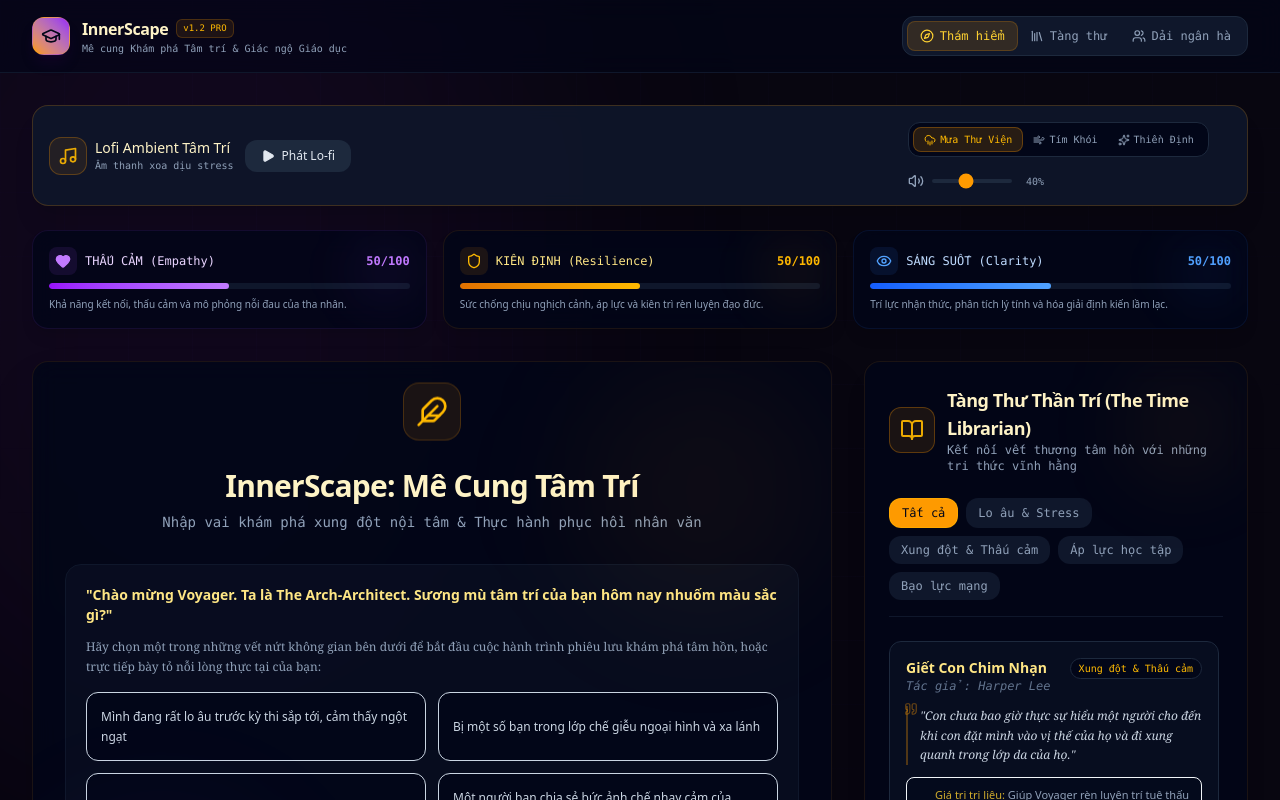
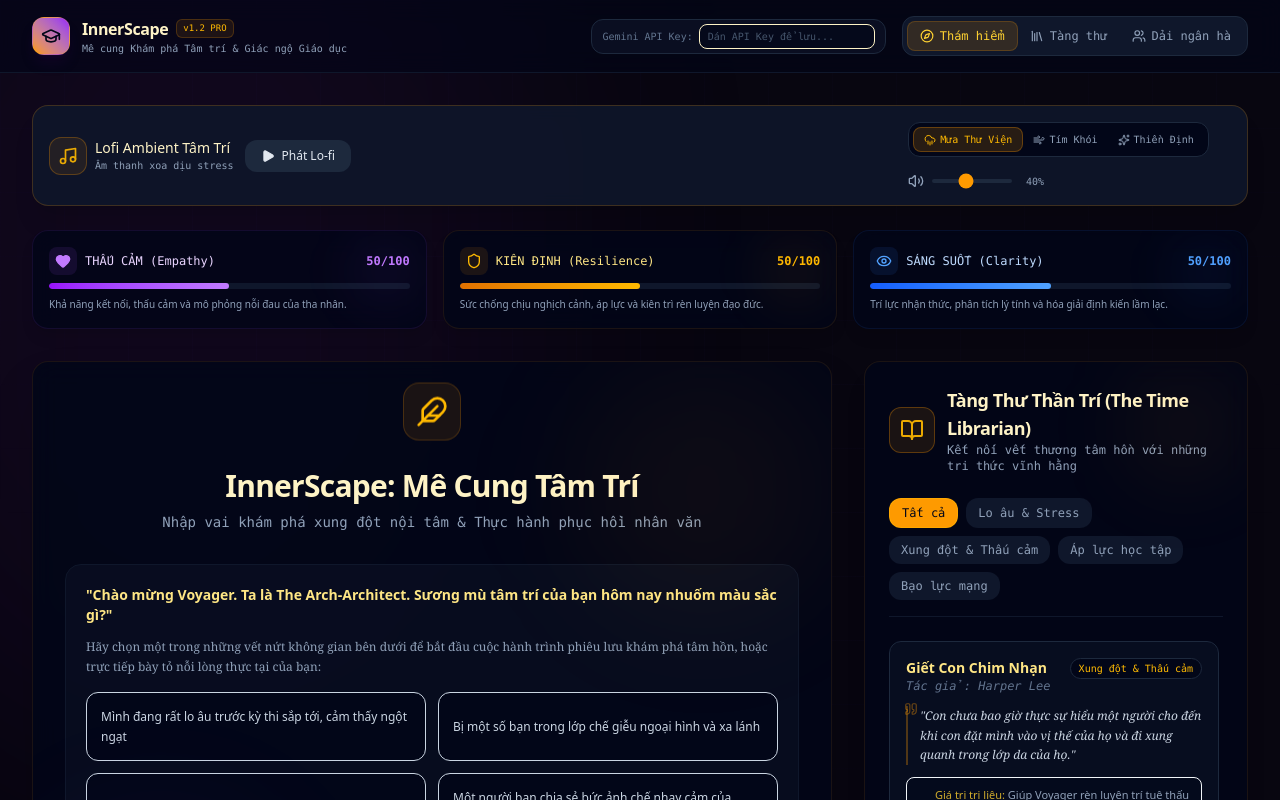
Before and after one commit to nguyenluuhoanghuuduyen-collab/m-cung-t-m-tr-, a React (Vite) app: page / in a window 1280 px wide. Shown: the top 800 px of the page. Built offline with nearby package versions, Linux system fonts and the light colour scheme; a web font is replaced by a local one.

Commit message:
Update App.tsx

```diff
--- a/src/App.tsx
+++ b/src/App.tsx
@@ -15,6 +15,10 @@ export default function App() {
     clarity: 50,
   });
 
+  const [userApiKey, setUserApiKey] = useState<string>(() => {
+    return localStorage.getItem("innerscape_api_key") || "";
+  });
+
   const [currentState, setCurrentState] = useState<GameResponse | null>(null);
   const [history, setHistory] = useState<{ sender: "user" | "architect"; text: string }[]>([]);
   const [isLoading, setIsLoading] = useState(false);
@@ -30,9 +34,14 @@ export default function App() {
     setIsLoading(true);
     setError(null);
     try {
+      const headers: Record<string, string> = { "Content-Type": "application/json" };
+      if (userApiKey) {
+        headers["x-gemini-api-key"] = userApiKey;
+      }
+
       const response = await fetch("/api/architect/chat", {
         method: "POST",
-        headers: { "Content-Type": "application/json" },
+        headers: headers,
         body: JSON.stringify({
           message,
           history: currentHistory,
@@ -41,7 +50,11 @@ export default function App() {
       });
 
       if (!response.ok) {
-        throw new Error("Không thể kết nối với Kiến trúc sư Trưởng. Vui lòng kiểm tra API key.");
+        const errorData = await response.json().catch(() => ({}));
+        if (response.status === 401 || errorData.code === "API_KEY_MISSING") {
+          throw new Error("API_KEY_MISSING: Chưa cấu hình hoặc API Key không hợp lệ. Vui lòng kiểm tra lại API Key ở góc trên bên phải.");
+        }
+        throw new Error(errorData.error || "Không thể kết nối với Kiến trúc sư Trưởng. Vui lòng kiểm tra API key.");
       }
 
       const data: GameResponse = await response.json();
@@ -113,7 +126,7 @@ export default function App() {
 
       {/* Atmospheric Global Top Navigation */}
       <header className="border-b border-slate-900 bg-slate-950/60 backdrop-blur-md sticky top-0 z-50">
-        <div className="max-w-7xl mx-auto px-4 sm:px-6 lg:px-8 py-4 flex items-center justify-between">
+        <div className="max-w-7xl mx-auto px-4 sm:px-6 lg:px-8 py-4 flex items-center justify-between flex-wrap gap-4">
           <div className="flex items-center gap-3">
             <div className="bg-gradient-to-tr from-amber-500 to-purple-600 p-2 rounded-xl text-slate-950 font-bold border border-amber-400/20 shadow-lg shadow-purple-950/20">
               <GraduationCap className="w-5 h-5" />
@@ -131,6 +144,24 @@ export default function App() {
                 Mê cung Khám phá Tâm trí & Giác ngộ Giáo dục
               </p>
             </div>
+          </div>
+
+          <div className="flex items-center gap-4 flex-wrap">
+            {/* Input API Key settings */}
+            <div className="flex items-center gap-1.5 bg-slate-900/60 border border-slate-800 rounded-xl px-2.5 py-1">
+              <span className="text-[10px] text-slate-500 font-mono hidden sm:inline">Gemini API Key:</span>
+              <input
+                id="header-api-key-input"
+                type="password"
+                placeholder="Dán API Key để lưu..."
+                value={userApiKey}
+                onChange={(e) => {
+                  const val = e.target.value;
+                  setUserApiKey(val);
+                  localStorage.setItem("innerscape_api_key", val);
+                }}
+                className="bg-slate-950/60 border border-slate-850 focus:border-amber-500/40 rounded-lg px-2 py-1 text-[10px] font-mono text-amber-100 placeholder-slate-600 outline-none w-28 sm:w-44 transition-all"
+              />
             </div>
 
             {/* Quick tab switch buttons */}
@@ -173,6 +204,7 @@ export default function App() {
               </button>
             </div>
           </div>
+        </div>
       </header>
 
       {/* Main Container */}
@@ -199,6 +231,11 @@ export default function App() {
                   emotionalResource={emotionalResource}
                   onReset={handleReset}
                   onSubmitInitial={handleSubmitInitial}
+                  userApiKey={userApiKey}
+                  onApiKeyChange={(key) => {
+                    setUserApiKey(key);
+                    localStorage.setItem("innerscape_api_key", key);
+                  }}
                 />
               </div>
             )}
```
Lines whose indentation alone changed are shown as unchanged.
